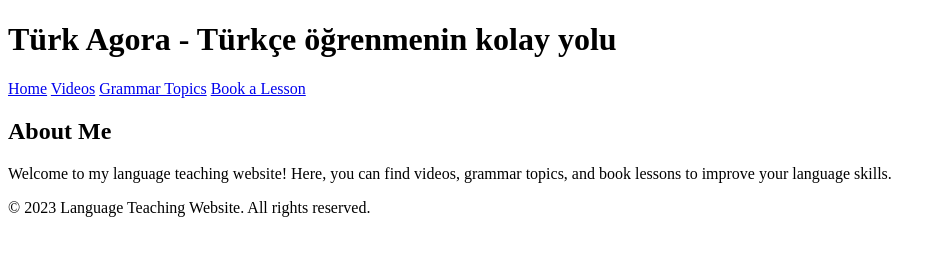
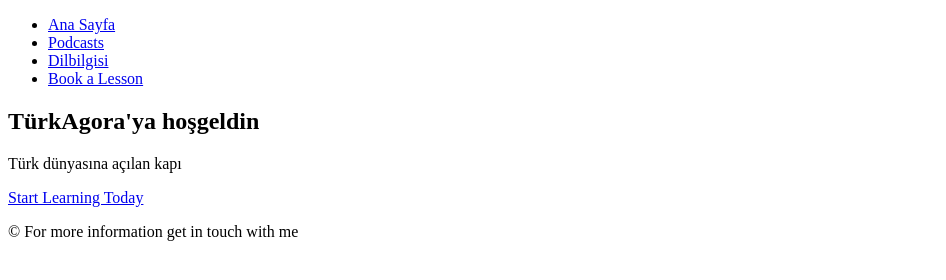
Before and after one commit to turkagora/turkagora, a plain HTML site: page index.html in a window 1280 px wide. Shown: the whole page, without its empty margins (0-946 px from the left). Drawn offline with Linux system fonts and the light colour scheme.

Commit message:
Update index.html

```diff
--- a/index.html
+++ b/index.html
@@ -1,32 +1,33 @@
 <!DOCTYPE html>
-<html lang="en">
+<html lang="tr">
 <head>
   <meta charset="UTF-8">
   <meta name="viewport" content="width=device-width, initial-scale=1.0">
-    <title>Türk Dilinin Agorası</title>
-    <link rel="stylesheet" href="styles/style.css">
+  <title>Ana Sayfa - Türk Dilinin Agorası</title>
+  <link rel="stylesheet" href="styles.css">
 </head>
 <body>
   <header>
-        <h1>Türk Agora - Türkçe öğrenmenin kolay yolu</h1>
+    <nav>
+      <ul>
+        <li><a href="index.html" class="active">Ana Sayfa</a></li>
+        <li><a href="Podcast.html">Podcasts</a></li>
+        <li><a href="Dilbilgisi.html">Dilbilgisi</a></li>
+        <li><a href="Özel ders.html">Book a Lesson</a></li>
+      </ul>
+    </nav>
   </header>
 
-    <nav>
-        <a href="index.html">Home</a>
-        <a href="videos.html" target="_blank">Videos</a>
-        <a href="grammar.html" target="_blank">Grammar Topics</a>
-        <a href="booking.html" target="_blank">Book a Lesson</a>
-    </nav>
-
-    <div class="container">
-        <div class="section">
-            <h2>About Me</h2>
-            <p>Welcome to my language teaching website! Here, you can find videos, grammar topics, and book lessons to improve your language skills.</p>
-        </div>
-    </div>
+  <main>
+    <section class="hero">
+      <h1>TürkAgora'ya hoşgeldin</h1>
+      <p>Türk dünyasına açılan kapı</p>
+      <a href="book-a-lesson.html" class="cta-button">Start Learning Today</a>
+    </section>
+  </main>
 
   <footer>
-        <p>&copy; 2023 Language Teaching Website. All rights reserved.</p>
+    <p>&copy; For more information get in touch with me</p>
   </footer>
 </body>
 </html>
```
Lines whose indentation alone changed are shown as unchanged.
